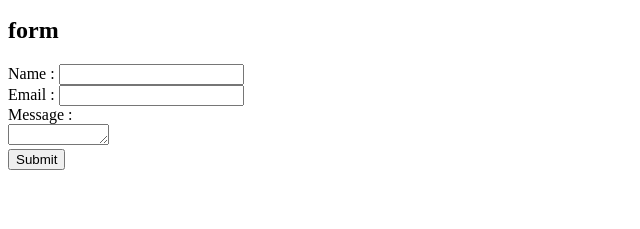
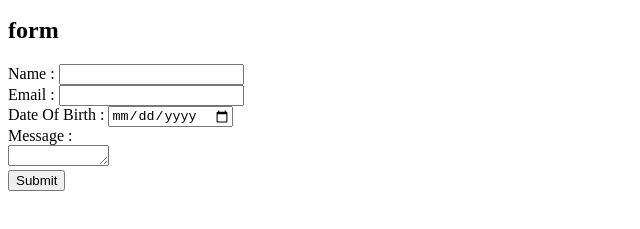
Before and after one commit to sandeepkadiyam/CV, a plain HTML site: page contact.html in a window 1280 px wide. Shown: the part 137-366 px from the top of the page, without its empty margins (0-640 px from the left). Drawn offline with Linux system fonts and the light colour scheme.

Commit message:
Updated contact.html

```diff
--- a/contact.html
+++ b/contact.html
@@ -17,6 +17,8 @@
       <input type="text" name="MyName" value=""><br>
       <label>Email : </label>
       <input type= "email" name="MyEmail" value=""><br>
+      <label>Date Of Birth : </label>
+      <input type="date" name="" value=""><br>
       <label>Message : </label><br>
       <textarea name="MyMessage" rows="1" cols="10"></textarea><br>
       <input type="submit">
```
